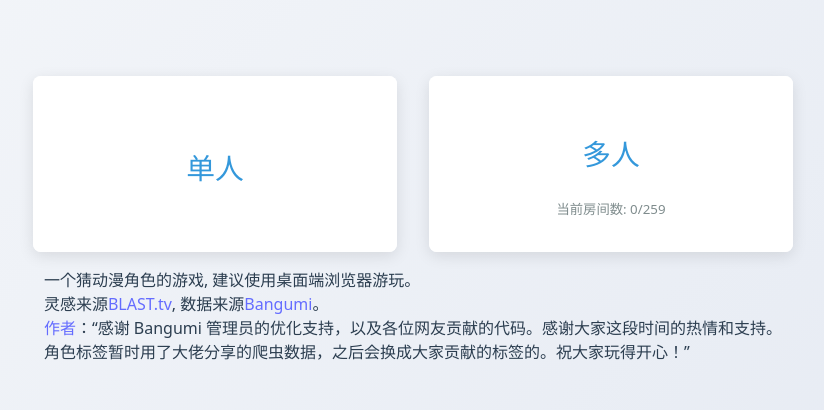
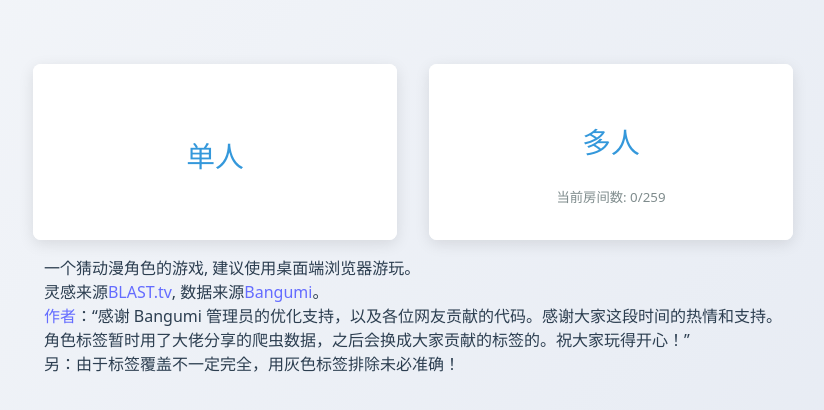
Before and after one commit to qcsmallblack/anime-character-guessr, a React (Vite) app in the folder client_v3/: page / in a window 1280 px wide. Shown: the part 204-614 px from the top of the page, without its empty margins (227-1051 px from the left). Built offline with nearby package versions, Linux system fonts and the light colour scheme; no server answers.

Commit message:
Update Home.jsx

```diff
--- a/client_v3/src/pages/Home.jsx
+++ b/client_v3/src/pages/Home.jsx
@@ -32,7 +32,8 @@ const Home = () => {
           灵感来源<a href="https://blast.tv/counter-strikle">BLAST.tv</a>,
           数据来源<a href="https://bgm.tv/">Bangumi</a>。<br />
           <a href="https://space.bilibili.com/87983557">作者</a>：“感谢 Bangumi 管理员的优化支持，以及各位网友贡献的代码。感谢大家这段时间的热情和支持。<br/>
-          角色标签暂时用了大佬分享的爬虫数据，之后会换成大家贡献的标签的。祝大家玩得开心！”
+          角色标签暂时用了大佬分享的爬虫数据，之后会换成大家贡献的标签的。祝大家玩得开心！”<br/>
+          另：由于标签覆盖不一定完全，用灰色标签排除未必准确！
         </p>
       </div>
     </div>
```
